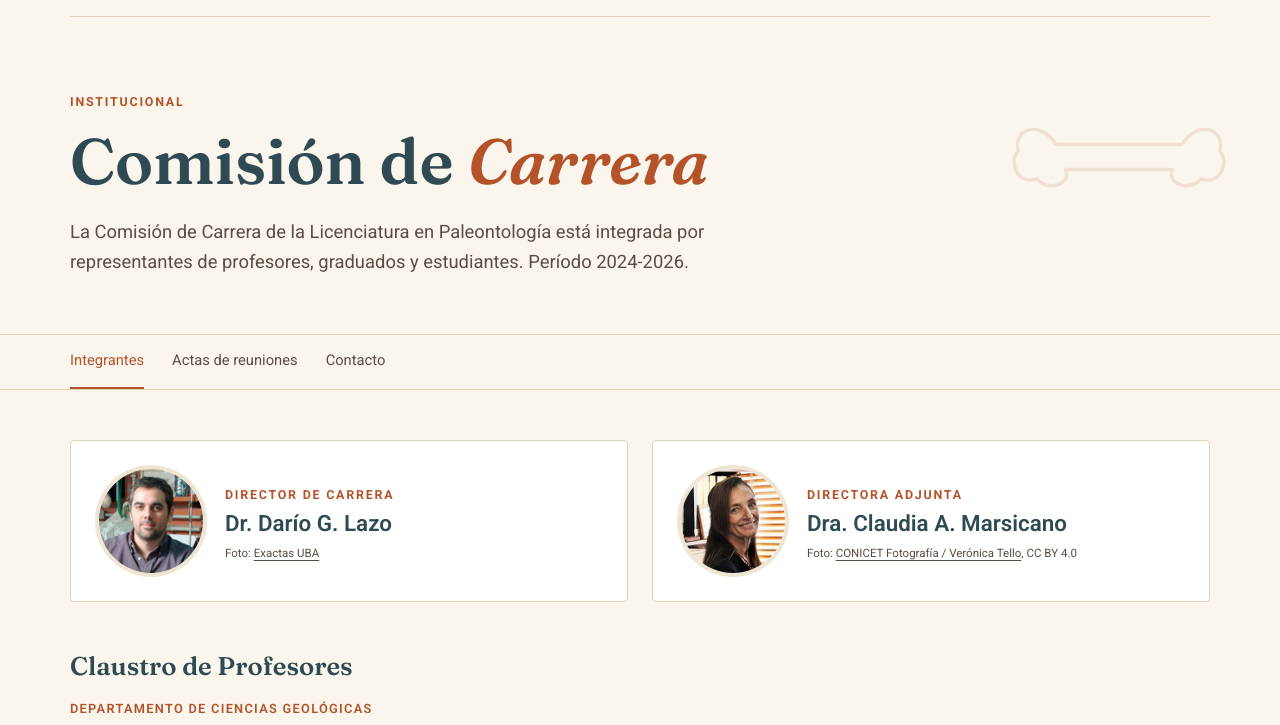
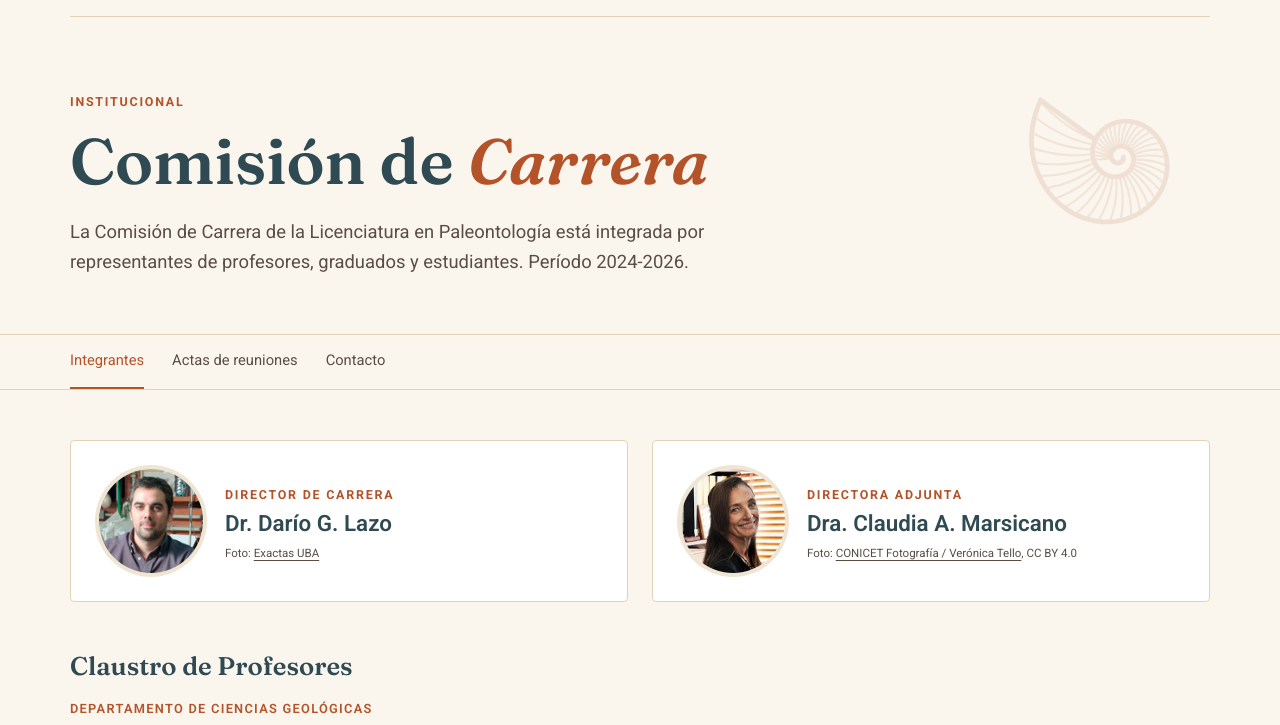
Before and after one commit to jfbonder/paleontologia, a plain HTML site: page comision.html in a window 1280 px wide. Shown: the part 67-792 px from the top of the page. Drawn offline with Linux system fonts and the light colour scheme.

Commit message:
Comisión: amonite en lugar del hueso en el encabezado
Co-Authored-By: Claude Opus 5.5 <noreply@anthropic.com>
Claude-Session: https://claude.ai/code/session_01LBysrGEXfpum3gBCVm9PTp

```diff
--- a/comision.html
+++ b/comision.html
@@ -84,7 +84,7 @@
 </div>
 <main id="contenido">
 <section class="page-hero">
-	<svg class="page-hero__fossil" aria-hidden="true"><use href="imgs/fosiles.svg#hueso"/></svg>
+	<svg class="page-hero__fossil" aria-hidden="true"><use href="imgs/fosiles.svg#amonite"/></svg>
 	<div class="container">
 		<span class="eyebrow">Institucional</span>
 		<h1>Comisión de <em>Carrera</em></h1>
```
